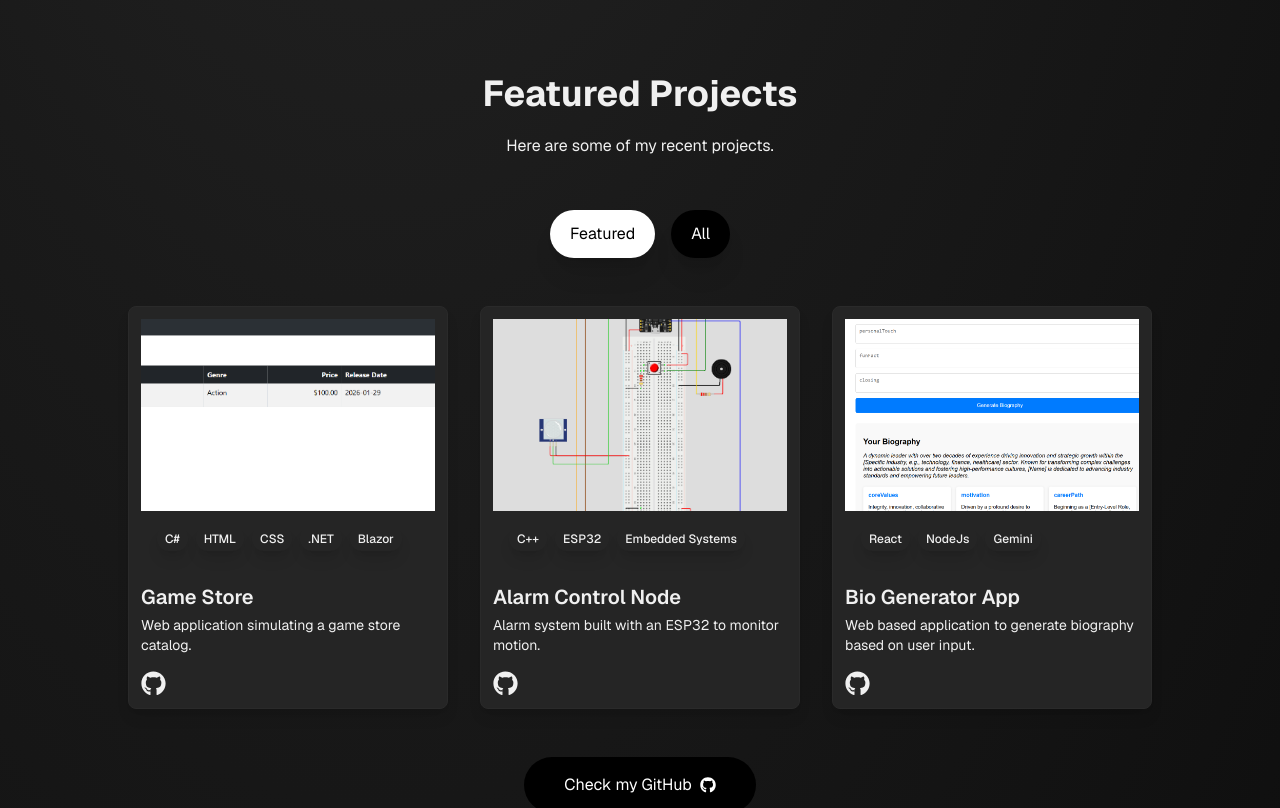
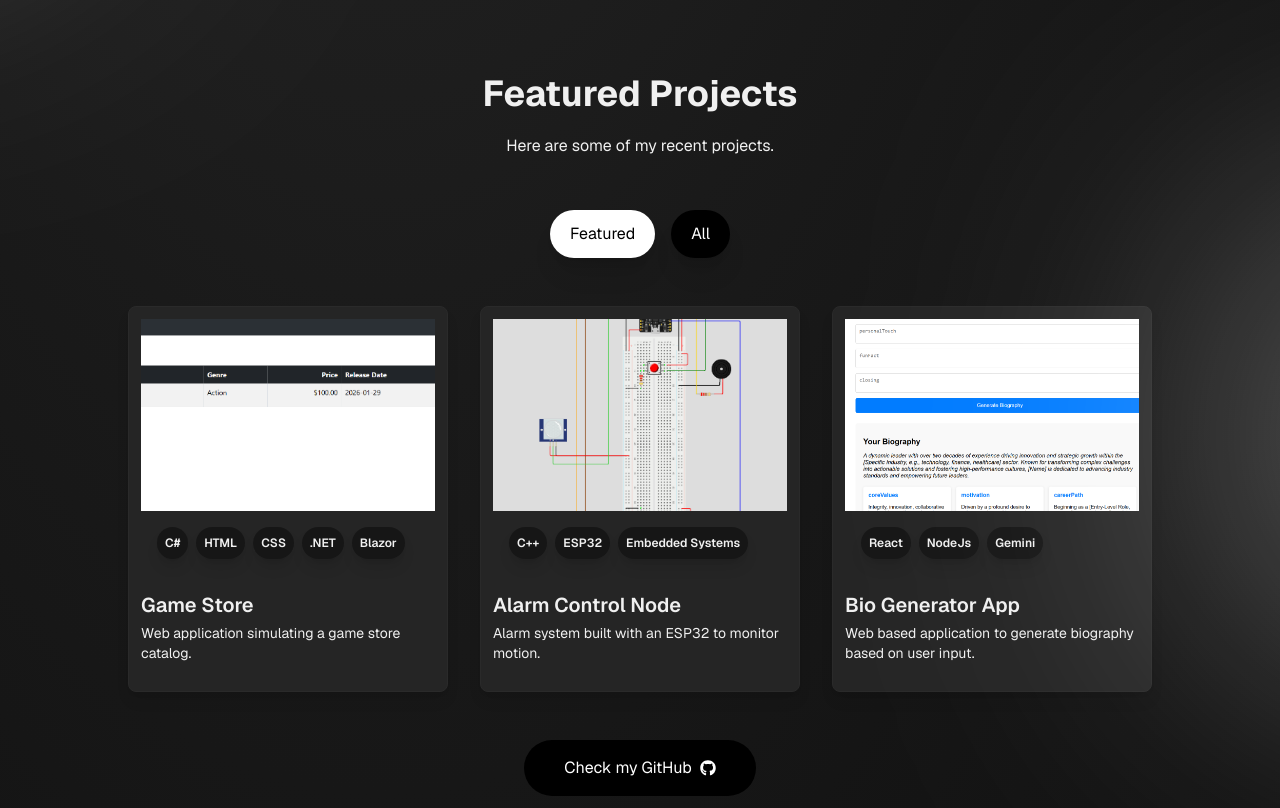
Before and after one commit to Gabriel-MRodrigues/Portfolio, a Next.js app: page / in a window 1280 px wide. Shown: the part 2160-2968 px from the top of the page. Built offline with nearby package versions, Linux system fonts and the light colour scheme.

Commit message:
refactor: adding modal to projects cards, and backlight to sections

```diff
--- a/app/components/Contact.jsx
+++ b/app/components/Contact.jsx
@@ -32,6 +32,8 @@ const Contact = () => {
       id="contact"
       className="relative overflow-hidden w-full px-[12%] py-10 scroll-mt-20"
     >
+      <div className="absolute left-0 top-1/2 -translate-y-1/2 w-[1500px] h-[200px] rounded-full white__gradient z-10 pointer-events-none" />
+
       <h4 className="text-center mb-2 text-lg">Connect with me</h4>
       <h2 className="text-center text-5xl">Get in touch</h2>
       <p className="text-center max-w-2xl mx-auto mt-5 mb-12">
--- a/app/components/Projects.jsx
+++ b/app/components/Projects.jsx
@@ -2,17 +2,24 @@ import { featuredList, projectList } from '@/assets/assets';
 import React, { useState } from 'react';
 import { FaExternalLinkAlt } from 'react-icons/fa';
 import { FaGithub } from 'react-icons/fa';
+import { RxCross2 } from 'react-icons/rx';
 import { cn } from '@/lib/utils';
 
 const Projects = () => {
   const [activeProjects, setActiveProjects] = useState('featured');
+
+  const [selectedProject, setSelectedProject] = useState(null);
 
   const filteredProjects = projectList.filter(
     (project) => project.featured === activeProjects,
   );
 
   return (
-    <section id="projects" className="py-24 px-4 relative scroll-mt-20">
+    <section
+      id="projects"
+      className="py-24 px-4 relative scroll-mt-20 overflow-hidden"
+    >
+      <div className="absolute right-[-600px] top-1/2 -translate-y-1/2 w-[850px] h-[600px] rounded-full white__gradient z-10 pointer-events-none" />
       <div className="container mx-auto max-w-5xl">
         <h2 className="text-3xl md:text-4xl font-bold mb-4 text-center">
           Featured Projects
@@ -53,7 +60,8 @@ const Projects = () => {
             }) => (
               <div
                 key={id}
-                className="group rounded-lg overflow-hidden shadow-lg p-3 bg-[var(--color-card-bg)] border border-[var(--color-border)]"
+                onClick={() => setSelectedProject({ title, demoUrl, repo })}
+                className="group rounded-lg overflow-hidden shadow-lg p-3 bg-[var(--color-card-bg)] cursor-pointer border border-[var(--color-border)]"
               >
                 <div className="h-48 overflow-hidden">
                   <img
@@ -67,7 +75,7 @@ const Projects = () => {
                     {tags.map((tag, index) => (
                       <span
                         key={index}
-                        className="px-2 py-1 text-xs font-medium rounded-full shadow-lg"
+                        className="px-2 py-2 text-xs font-medium font-semibold rounded-full shadow-lg bg-black/40"
                       >
                         {tag}
                       </span>
@@ -78,22 +86,52 @@ const Projects = () => {
                 <p className="text-muted-foreground text-sm mb-4">
                   {description}
                 </p>
-                <div className="flex justify-between items-center">
-                  <div className="flex space-x-3">
-                    {demoUrl === '#' ? (
-                      <></>
-                    ) : (
-                      <a href={demoUrl} target="_blank">
-                        <FaExternalLinkAlt size={25} />
-                      </a>
-                    )}
-                    <a href={repo} target="_blank">
-                      <FaGithub size={25} />
+              </div>
+            ),
+          )}
+          {selectedProject && (
+            <div
+              className="fixed inset-0 z-50 flex items-center justify-center bg-black/60 backdrop-blur"
+              onClick={() => setSelectedProject(null)} // backdrop click closes
+            >
+              <div
+                className="bg-[var(--color-card-bg)] rounded-lg p-6 w-full max-w-sm relative"
+                onClick={(e) => e.stopPropagation()} // prevent bubbling
+              >
+                <button
+                  onClick={() => setSelectedProject(null)}
+                  className="absolute top-3 right-3 cursor-pointer"
+                >
+                  <RxCross2 size={25} />
+                </button>
+
+                <h2 className="text-xl font-semibold mb-4">
+                  {selectedProject.title}
+                </h2>
+
+                <div className="flex flex-col gap-4">
+                  {selectedProject.demoUrl !== '#' && (
+                    <a
+                      href={selectedProject.demoUrl}
+                      target="_blank"
+                      className="flex items-center gap-2 px-4 py-2 rounded-lg bg-white text-black justify-center"
+                    >
+                      <FaExternalLinkAlt />
+                      Live Demo
                     </a>
-                  </div>
+                  )}
+
+                  <a
+                    href={selectedProject.repo}
+                    target="_blank"
+                    className="flex items-center gap-2 px-4 py-2 rounded-lg justify-center bg-black text-white"
+                  >
+                    <FaGithub />
+                    GitHub Repo
+                  </a>
                 </div>
               </div>
-            ),
+            </div>
           )}
         </div>
         <div className="text-center mt-12">
--- a/app/components/Skills.jsx
+++ b/app/components/Skills.jsx
@@ -11,6 +11,7 @@ const Skills = () => {
 
   return (
     <section id="skills" className="py-24 px-4 relative scroll-mt-20">
+      <div className="absolute left-[-600px] top-1/2 -translate-y-1/2 w-[850px] h-[600px] rounded-full white__gradient z-10 pointer-events-none" />
       <div className="container mx-auto max-w-5xl">
         <h2 className="text-3xl md:text-4xl font-bold mb-12 text-center">
           My Skills
--- a/app/globals.css
+++ b/app/globals.css
@@ -6,6 +6,12 @@
 
 html {
   scroll-behavior: smooth;
+}
+
+.white__gradient {
+  background: radial-gradient(circle, #979797 0%, rgba(255, 255, 255, 0) 65%);
+  filter: blur(140px);
+  mix-blend-mode: screen;
 }
 
 @theme {
```
